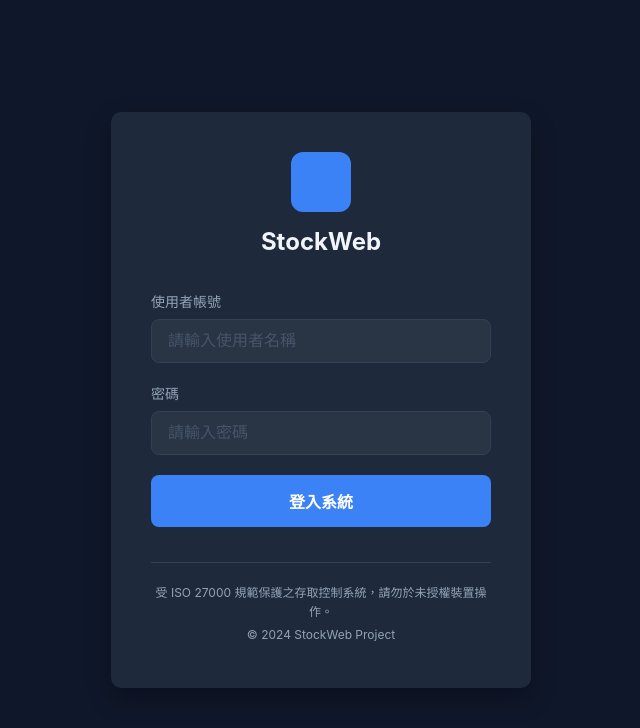
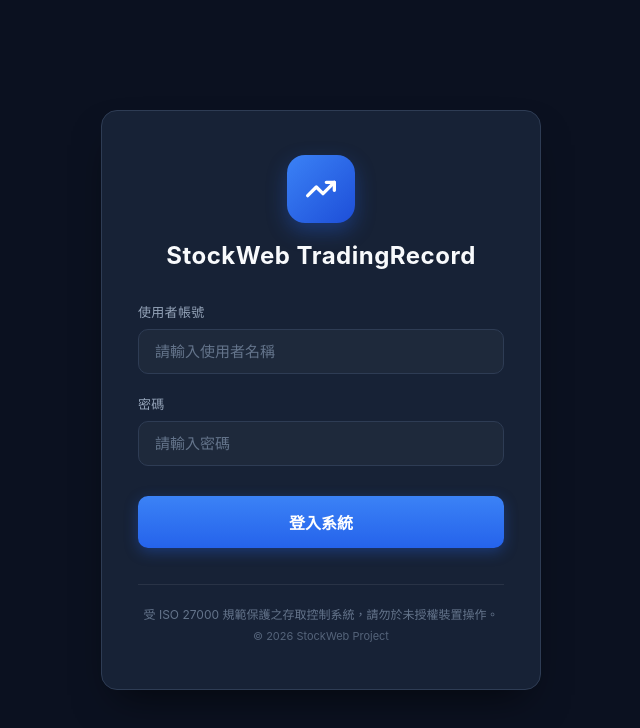
Before and after one commit to cheermeh/stockweb, a plain HTML site: page src/index.html in a window 1280 px wide. Shown: the whole page, without its empty margins (319-959 px from the left). Drawn offline with Linux system fonts and the light colour scheme.

Commit message:
login s1

```diff
--- a/src/css/style.css
+++ b/src/css/style.css
@@ -1,18 +1,24 @@
 /* =========================================
-   1. 全域重設與變數
+   1. 基礎變數與重設
    ========================================= */
 :root {
-    /* 深色調主題變數 (對應設計稿) */
-    --bg-color: #0f172a;        /* 整頁背景色 (極深藍) */
-    --card-bg-color: #1e293b;   /* 卡片背景色 (深藍) */
-    --text-primary: #f1f5f9;     /* 主文字色 */
-    --text-secondary: #94a3b8;   /* 次要文字色 (警語、Placeholder) */
-    --primary-color: #3b82f6;    /* 按鈕主色 (藍色) */
-    --border-color: #334155;     /* 輸入框邊框 */
+    --bg-color: #0b1120;         /* 整頁底色：深沉深藍 */
+    --card-bg-color: #172236;    /* 卡片底色：略亮一層的深藍灰色 */
+    --input-bg-color: #1e293b;   /* 輸入框底色 */
+    --border-color: #2e3c54;     /* 邊框線條 */
+    --border-focus: #3b82f6;     /* 聚焦高亮色 */
 
-    /* 字體與圓角 */
-    --font-family: -apple-system, BlinkMacSystemFont, "Segoe UI", Roboto, Helvetica, Arial, sans-serif;
-    --border-radius: 10px;       /* 設計稿的圓角 */
+    --text-primary: #f8fafc;     /* 主文字白 */
+    --text-secondary: #94a3b8;   /* 次文字灰 */
+    --text-muted: #64748b;       /* 警語暗灰 */
+
+    --primary-blue: #2563eb;     /* 主按鈕藍 */
+    --primary-blue-hover: #1d4ed8;
+    --blue-shadow: rgba(37, 99, 235, 0.35);
+
+    --radius-card: 16px;
+    --radius-input: 10px;
+    --radius-btn: 10px;
 }
 
 * {
@@ -21,135 +27,167 @@
     padding: 0;
 }
 
-body {
-    font-family: var(--font-family);
+body.login-page {
+    min-height: 100vh;
+    font-family: -apple-system, BlinkMacSystemFont, "Segoe UI", Roboto, "PingFang TC", "Microsoft JhengHei", sans-serif;
     background-color: var(--bg-color);
     color: var(--text-primary);
+    display: flex;
+    justify-content: center;
+    align-items: center;
+    padding: 20px;
     -webkit-font-smoothing: antialiased;
-    -moz-osx-font-smoothing: grayscale;
 }
 
 /* =========================================
-   2. 登入頁佈局 (居中核心)
+   2. 登入卡片本體
    ========================================= */
-.login-page {
-    height: 100vh; /* 全螢幕高度 */
-    overflow: hidden; /* 避免捲動條 */
+.login-container {
+    width: 100%;
+    display: flex;
+    justify-content: center;
+    align-items: center;
 }
 
-.login-container {
-    display: flex;
-    justify-content: center; /* 水平居中 */
-    align-items: center;     /* 垂直居中 */
-    height: 100%;
-    padding: 20px;
+.login-card {
+    background-color: var(--card-bg-color);
+    border: 1px solid var(--border-color);
+    width: 100%;
+    max-width: 440px;
+    padding: 44px 36px;
+    border-radius: var(--radius-card);
+    box-shadow: 0 20px 40px -15px rgba(0, 0, 0, 0.6);
+    text-align: center;
 }
 
 /* =========================================
-   3. 登入卡片
+   3. 品牌與圖示
    ========================================= */
-.login-card {
-    background-color: var(--card-bg-color);
-    width: 100%;
-    max-width: 420px; /* 設計稿約 420px */
-    padding: 40px;
-    border-radius: var(--border-radius);
-    box-shadow: 0 10px 25px rgba(0, 0, 0, 0.3); /* 深色陰影增加層次 */
-    text-align: center;
+.brand {
+    margin-bottom: 32px;
 }
 
-/* 品牌識別 */
-.brand {
-    margin-bottom: 35px;
-}
-
-.icon-placeholder {
-    width: 60px;
-    height: 60px;
-    background-color: var(--primary-color); /* 暫用按鈕色代替圖示 */
-    border-radius: 12px;
-    margin: 0 auto 15px;
-    /* 這裡未來可以用 background-image 放 logo */
+.brand-icon {
+    width: 68px;
+    height: 68px;
+    margin: 0 auto 18px;
+    background: linear-gradient(135deg, #3b82f6 0%, #1d4ed8 100%);
+    border-radius: 18px;
+    display: flex;
+    align-items: center;
+    justify-content: center;
+    color: #ffffff;
+    box-shadow: 0 8px 20px var(--blue-shadow);
 }
 
 .brand h1 {
     font-size: 24px;
     font-weight: 700;
+    letter-spacing: 0.5px;
+    color: var(--text-primary);
 }
 
 /* =========================================
-   4. 表單與輸入框
+   4. 輸入表單
    ========================================= */
 .input-group {
     margin-bottom: 20px;
-    text-align: left; /* 輸入框標籤左對齊 */
+    text-align: left;
 }
 
 .input-group label {
     display: block;
-    font-size: 14px;
+    font-size: 13px;
+    font-weight: 500;
     color: var(--text-secondary);
     margin-bottom: 8px;
+    letter-spacing: 0.3px;
 }
 
 .input-group input {
     width: 100%;
-    padding: 12px 16px;
-    font-size: 16px;
-    background-color: rgba(255, 255, 255, 0.05); /* 微透明背景 */
+    padding: 13px 16px;
+    font-size: 15px;
+    color: var(--text-primary);
+    background-color: var(--input-bg-color);
     border: 1px solid var(--border-color);
-    border-radius: 8px;
-    color: var(--text-primary);
-    transition: border-color 0.2s, background-color 0.2s;
+    border-radius: var(--radius-input);
+    outline: none;
+    transition: border-color 0.2s ease, box-shadow 0.2s ease;
 }
 
 .input-group input::placeholder {
-    color: #475569; /* Placeholder 顏色 */
+    color: var(--text-muted);
 }
 
-/* 輸入框 Focus 狀態 */
+.input-group input:hover {
+    border-color: #3b4d6d;
+}
+
 .input-group input:focus {
-    outline: none;
-    border-color: var(--primary-color);
-    background-color: rgba(255, 255, 255, 0.08);
+    border-color: var(--border-focus);
+    box-shadow: 0 0 0 3px rgba(59, 130, 246, 0.2);
 }
 
 /* =========================================
-   5. 按鈕
+   5. 登入按鈕
    ========================================= */
 .btn-login {
     width: 100%;
     padding: 14px;
+    margin-top: 10px;
     font-size: 16px;
     font-weight: 600;
-    color: white;
-    background-color: var(--primary-color);
+    color: #ffffff;
+    background: linear-gradient(180deg, #3b82f6 0%, var(--primary-blue) 100%);
     border: none;
-    border-radius: 8px;
+    border-radius: var(--radius-btn);
     cursor: pointer;
-    transition: background-color 0.2s, transform 0.1s;
+    box-shadow: 0 4px 14px var(--blue-shadow);
+    transition: all 0.2s ease;
 }
 
 .btn-login:hover {
-    background-color: #2563eb; /* 懸停時稍微深一點的藍色 */
+    background: var(--primary-blue-hover);
+    box-shadow: 0 6px 18px rgba(37, 99, 235, 0.45);
+    transform: translateY(-1px);
 }
 
 .btn-login:active {
-    transform: translateY(1px); /* 點擊時下沉視覺效果 */
+    transform: translateY(1px);
+    box-shadow: 0 2px 8px var(--blue-shadow);
 }
 
 /* =========================================
-   6. 資安警語 (ISO 27000)
+   6. ISO 27000 資安聲明
    ========================================= */
 .security-notice {
-    margin-top: 35px;
+    margin-top: 36px;
     padding-top: 20px;
-    border-top: 1px solid var(--border-color);
+    border-top: 1px solid rgba(255, 255, 255, 0.08);
     font-size: 12px;
-    color: var(--text-secondary);
     line-height: 1.6;
+    color: var(--text-muted);
 }
 
-.security-notice p {
-    margin-bottom: 4px;
+.security-notice .copyright {
+    margin-top: 4px;
+    font-size: 11px;
+    opacity: 0.8;
 }
+
+/* =========================================
+   7. 響應式微調 (RWD: 對應手機版 S1)
+   ========================================= */
+@media (max-width: 480px) {
+    .login-card {
+        padding: 32px 24px;
+        border: none;
+        box-shadow: none;
+        background-color: transparent; /* 手機端可採純色融入背景 */
+    }
+
+    .brand h1 {
+        font-size: 22px;
+    }
+}
--- a/src/index.html
+++ b/src/index.html
@@ -4,53 +4,62 @@
     <meta charset="UTF-8">
     <meta name="viewport" content="width=device-width, initial-scale=1.0">
     <title>StockWeb-login</title>
-    <!-- 引入我們自訂的 CSS -->
-    <link rel="stylesheet" href="css/style.css">
+    <link rel="stylesheet" href="/src/css/style.css">
 </head>
 <body class="login-page">
 
-    <!-- 用於置中的全螢幕容器 -->
     <div class="login-container">
-
-        <!-- 登入卡片本體 (對應 Pencil S1 設計) -->
         <main class="login-card">
 
-            <!-- 品牌圖示與標題 -->
+            <!-- 品牌圖示與標題 (對應 Pencil S1 Logo) -->
             <div class="brand">
-                <!-- 這裡未來放圖示，暫用文字代替 -->
-                <div class="icon-placeholder"></div>
-                <h1>StockWeb</h1>
+                <div class="brand-icon">
+                    <!-- 手寫乾淨的折線圖 SVG 圖示 -->
+                    <svg viewBox="0 0 24 24" width="32" height="32" fill="none" stroke="currentColor" stroke-width="2.5" stroke-linecap="round" stroke-linejoin="round">
+                        <polyline points="22 7 13.5 15.5 8.5 10.5 2 17"></polyline>
+                        <polyline points="16 7 22 7 22 13"></polyline>
+                    </svg>
+                </div>
+                <h1>StockWeb TradingRecord</h1>
             </div>
 
             <!-- 登入表單 -->
             <form id="login-form">
-                <!-- 帳號輸入框 -->
                 <div class="input-group">
                     <label for="username">使用者帳號</label>
-                    <!-- autocomplete="off" 避免公共電腦快取 -->
-                    <input type="text" id="username" name="username" placeholder="請輸入使用者名稱" required autocomplete="off">
+                    <input
+                        type="text"
+                        id="username"
+                        name="username"
+                        placeholder="請輸入使用者名稱"
+                        required
+                        autocomplete="off"
+                        spellcheck="false"
+                    >
                 </div>
 
-                <!-- 密碼輸入框 -->
                 <div class="input-group">
                     <label for="password">密碼</label>
-                    <input type="password" id="password" name="password" placeholder="請輸入密碼" required>
+                    <input
+                        type="password"
+                        id="password"
+                        name="password"
+                        placeholder="請輸入密碼"
+                        required
+                    >
                 </div>
 
-                <!-- 登入按鈕 -->
                 <button type="submit" class="btn-login">登入系統</button>
             </form>
 
-            <!-- ISO 27000 資安聲明警語 (符合規劃) -->
+            <!-- ISO 27000 資安聲明警語 -->
             <footer class="security-notice">
                 <p>受 ISO 27000 規範保護之存取控制系統，請勿於未授權裝置操作。</p>
-                <p>© 2024 StockWeb Project</p>
+                <p class="copyright">© 2026 StockWeb Project</p>
             </footer>
         </main>
-
     </div>
 
-    <!-- 引入我們的 JavaScript (放在 body 底部以加快讀取) -->
-    <script src="js/main.js"></script>
+    <script src="/src/js/main.js"></script>
 </body>
 </html>
```
Also changed, not shown: src/js/main.js (+13 -19 lines).
